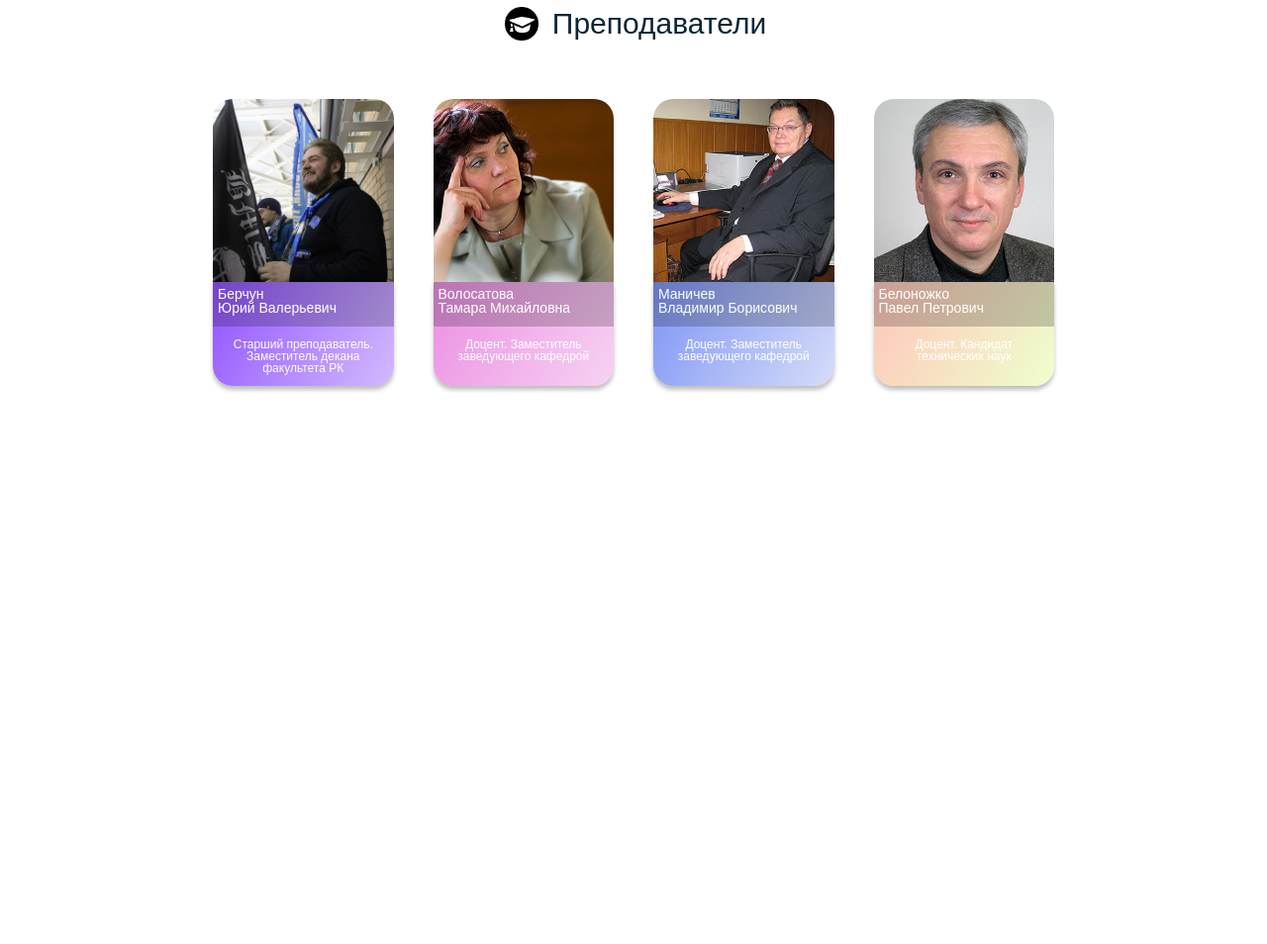
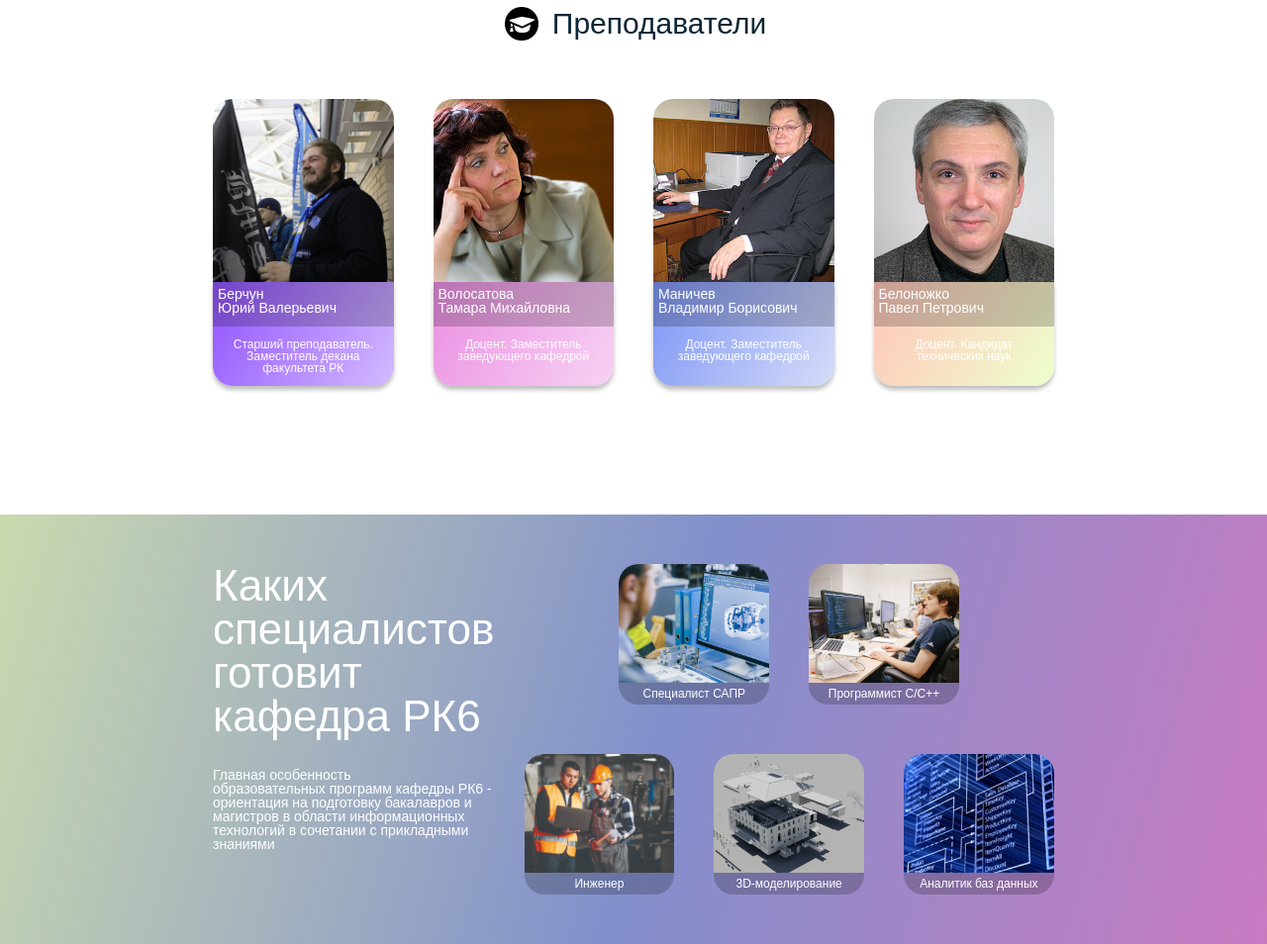
Before and after one commit to frendip/RK6-website, a plain HTML site: page main_page/index.html in a window 1280 px wide. Shown: the part 1554-2508 px from the top of the page at 99% size. Before the commit the page ends 2074 px from the top, so only its background shows below. Drawn offline with Linux system fonts and the light colour scheme.

Commit message:
feature (body.scss index.html) добавил новый блок "профессии"

```diff
--- a/main_page/index.html
+++ b/main_page/index.html
@@ -137,7 +137,44 @@
             </div>
             <div class="future-professions">
                 <div class="container">
-
+                    <div class="future-professions__row">
+                        <div class="future-professions__info">
+                            <h2 class="future-professions__title">Каких специалистов готовит кафедра РК6</h2>
+                            <div class="future-professions__subtitle">Главная особенность <br> образовательных программ кафедры РК6 - ориентация на подготовку бакалавров и магистров в области информационных технологий в сочетании с прикладными знаниями</div>
+                        </div>
+                        <div class="future-professions__profession-card-row">
+                            <div class="future-professions__profession-card profession-card">
+                                <div class="profession-card__img">
+                                    <img src="img/body/profession-card/engineer.jpg" alt="engineer">
+                                </div>
+                                <div class="profession-card__profession">Инженер</div>
+                            </div>
+                            <div class="future-professions__profession-card profession-card">
+                                <div class="profession-card__img">
+                                    <img src="img/body/profession-card/3d.jpeg" alt="3d">
+                                </div>
+                                <div class="profession-card__profession">3D-моделирование</div>
+                            </div>
+                            <div class="future-professions__profession-card profession-card">
+                                <div class="profession-card__img">
+                                    <img src="img/body/profession-card/bd.png" alt="bd">
+                                </div>
+                                <div class="profession-card__profession">Аналитик баз данных</div>
+                            </div>
+                            <div class="future-professions__profession-card profession-card">
+                                <div class="profession-card__img">
+                                    <img src="img/body/profession-card/cad.jpg" alt="cad">
+                                </div>
+                                <div class="profession-card__profession">Специалист САПР</div>
+                            </div>
+                            <div class="future-professions__profession-card profession-card">
+                                <div class="profession-card__img">
+                                    <img src="img/body/profession-card/c++.jpg" alt="c++">
+                                </div>
+                                <div class="profession-card__profession">Программист C/C++</div>
+                            </div>
+                        </div>
+                    </div>
                 </div>
             </div>
         </section>
--- a/main_page/scss/body.scss
+++ b/main_page/scss/body.scss
@@ -181,3 +181,56 @@
     background-image: linear-gradient(120deg, rgba(255, 111, 83, 0.4), #eeffcd 100%);
   }
 }
+
+.future-professions {
+  background-image: linear-gradient(to bottom, rgba(0, 0, 0, 0.15), rgba(0, 0, 0, 0.15)), linear-gradient(106deg, #eeffcd 0%, #98a9ef 52%, #eb8fe2);
+  padding: 50px 0 0 0;
+  &__row {
+    display: flex;
+  }
+  &__info {
+    flex: 0 0 30%;
+    padding: 0 30px 0 0;
+  }
+  &__title {
+    color: #fff;
+    font-size: 44px;
+    padding: 0 0 30px 0;
+  }
+  &__subtitle {
+    font-size: 14px;
+    color: #fff;
+  }
+  &__profession-card-row {
+    display: flex;
+    flex-wrap: wrap-reverse;
+    justify-content: center;
+    margin: 0 -20px;
+  }
+  &__profession-card {
+    padding: 0 20px 50px 20px;
+    flex: 0 0 33.3%
+  }
+}
+
+.profession-card {
+  &__img {
+    position: relative;
+    img{
+      border-radius: 20px 20px 0 0;
+      width: 100%;
+      height: 120px;
+      top: 0;
+      left: 0;
+      object-fit: cover;
+    }
+  }
+  &__profession {
+    background-color: rgba(0, 0, 0, 0.2);
+    border-radius: 0 0 20px 20px;
+    padding: 5px 0;
+    color: #fff;
+    font-size: 12px;
+    text-align: center;
+  }
+}
```
Also changed, not shown: main_page/css/style.css, main_page/img/body/profession-card/3d.jpeg (added), main_page/img/body/profession-card/bd.png (added), main_page/img/body/profession-card/c++.jpg (added), main_page/img/body/profession-card/cad.jpg (added), main_page/img/body/profession-card/engineer.jpg (added), 1 other file.
